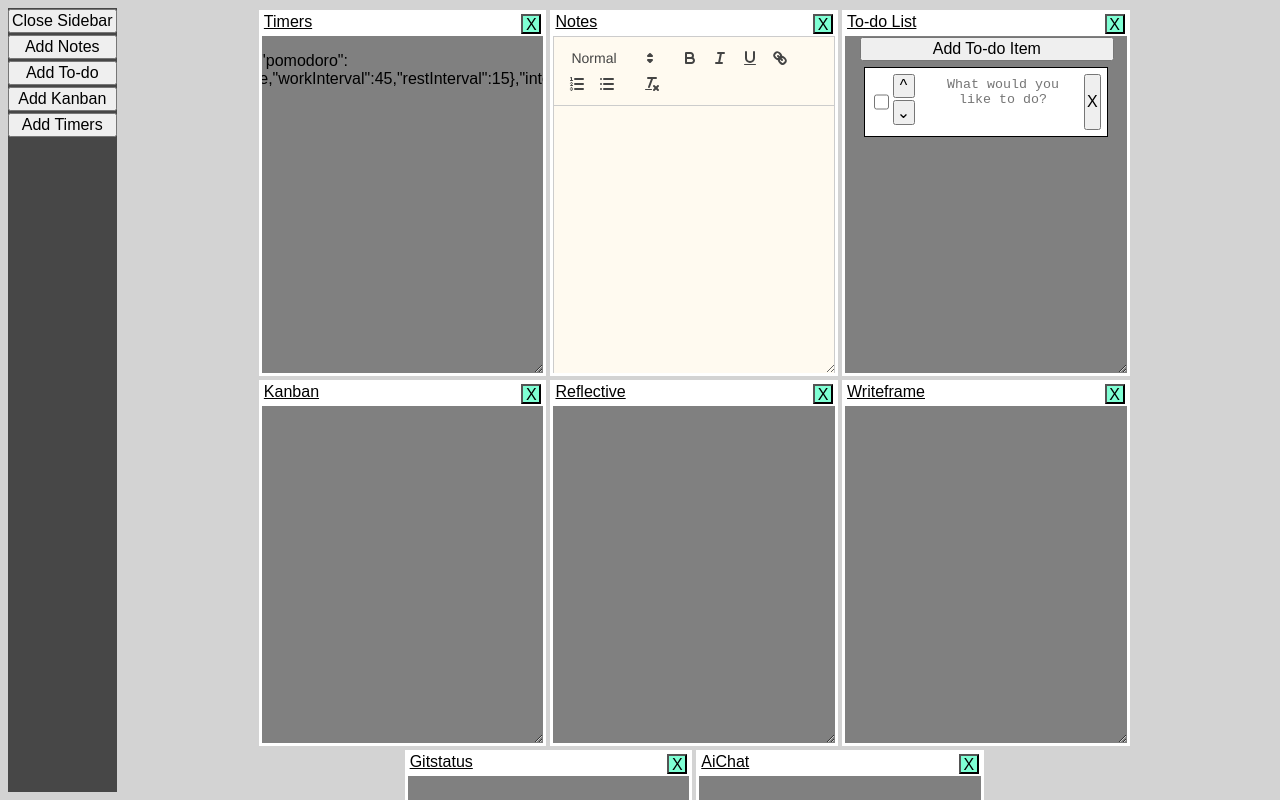
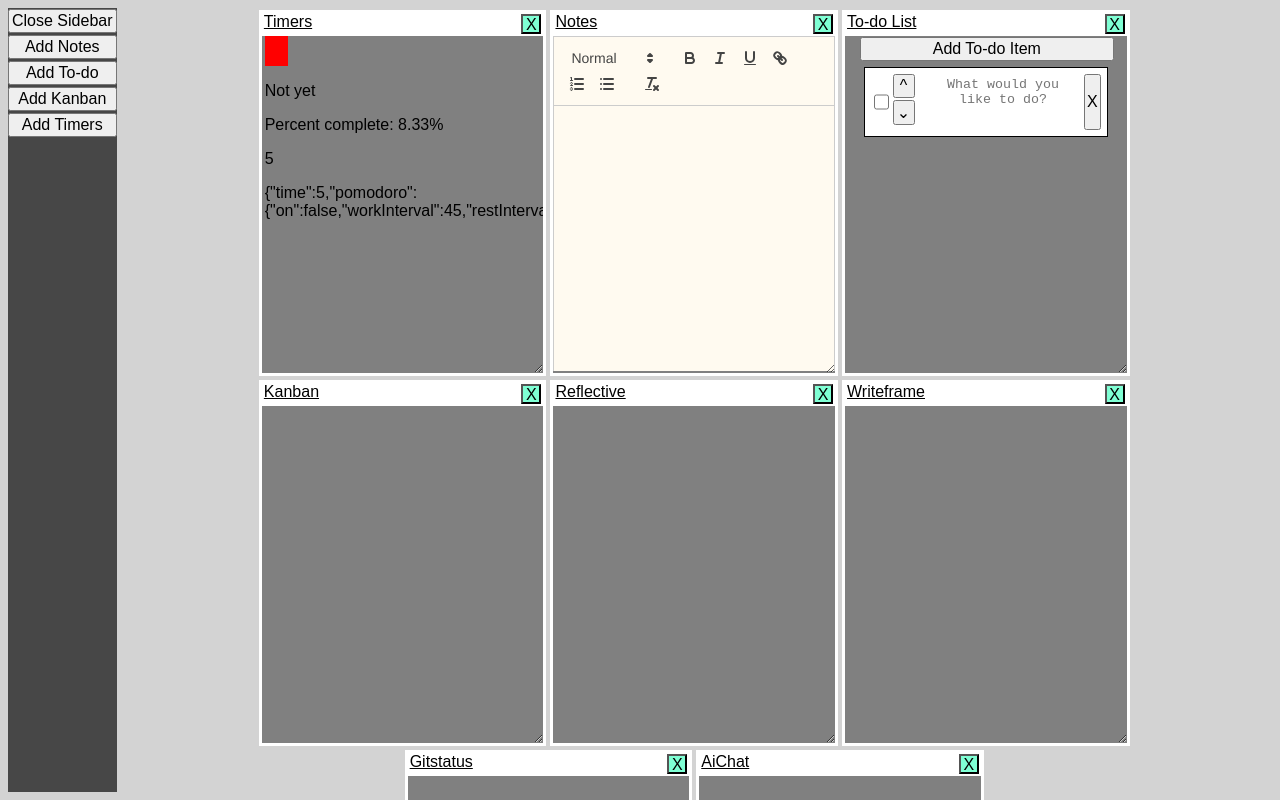
Before and after one commit to J-Wll/dev-companion, a React (Vite) app: page / in a window 1280 px wide. Shown: the top 800 px of the page. Built offline with nearby package versions, Linux system fonts and the light colour scheme.

Commit message:
Very basic progress bar to the timer

```diff
--- a/src/css/Module.css
+++ b/src/css/Module.css
@@ -1,9 +1,9 @@
 /* Reformat later to have seperate CSS files for the components within modules */
 
-.module{
+.module {
   resize: both;
   overflow: auto;
-    /* min-width: fit-content; */
+
   /* max-width: 90%; */
   margin: 2px;
   background-color: grey;
@@ -13,7 +13,7 @@
   height: 45vh;
 }
 
-  .module-title{
+.module-title {
   padding: 0;
   margin: 0;
   margin-right: 2px;
@@ -23,7 +23,7 @@
   width: max-content;
 }
 
-  .close-module{
+.close-module {
   background-color: aquamarine;
   width: 20px;
   height: 20px;
@@ -34,7 +34,7 @@
   cursor: pointer;
 }
 
-  .menu-bar{
+.menu-bar {
   display: flex;
   flex-direction: row;
   background-color: white;
@@ -45,23 +45,21 @@
   height: 20px;
 }
 
-  .module-body{
+.module-body {
   display: flex;
   justify-content: center;
+
   width: 100%;
-    height:calc(100% - 25px);
+  height: calc(100% - 25px);
+
   padding: 0;
   margin: 0;
 }
 
-  textarea{
+textarea {
   width: 100%;
   height: 100%;
+
   resize: none;
   padding: 0;
 }
-
-  /* Specific modules */
-  .Notes-module{
-    overflow: hidden;
-  }
--- a/src/css/css-module-content/NoteContent.css
+++ b/src/css/css-module-content/NoteContent.css
@@ -7,3 +7,7 @@
     padding: 0px;
     padding-bottom: 20px;
 }
+
+.Notes-module {
+    overflow: hidden;
+  }
--- a/src/css/css-module-content/TimerContent.css
+++ b/src/css/css-module-content/TimerContent.css
@@ -0,0 +1,7 @@
+.module-body {
+    overflow-x: hidden;
+}
+
+.module-body section {
+    max-width: 98%;
+}
--- a/src/module-contents/TimerContent.jsx
+++ b/src/module-contents/TimerContent.jsx
@@ -7,7 +7,7 @@ export default function TimerContent(props) {
     const [localData, setLocalData] = useState(props.dataFromGlobal);
 
     if (localData === undefined) {
-        setLocalData({ time: 0, pomodoro: { on: false, workInterval: 45, restInterval: 15 }, interval: 10 });
+        setLocalData(() => ({ time: 0, pomodoro: { on: false, workInterval: 45, restInterval: 15 }, interval: 1 }));
     }
 
     useEffect(() => {
@@ -19,18 +19,29 @@ export default function TimerContent(props) {
     useEffect(() => {
         const timer = setInterval(() => {
             console.log(props.counter, " interval");
+            if (localData.time < localData.interval * 60) {
+                console.log(localData.time < localData.interval * 60, localData.time, localData.interval * 60)
                 setLocalData((prev) => ({ ...prev, time: prev.time + 1 }))
-            if (localData.time === localData.interval * 60) {
+            }
+
+            if (localData.time >= localData.interval * 60) {
                 console.log("TIMER DONE")
             }
         }, 1000);
 
         return () => clearInterval(timer);
-    }, [])
+    }, [localData])
 
+    if (localData) {
+        const percentComplete = (localData.time / (localData.interval * 60)) * 100;
         return (
             <section>
+                <div style={{ height: "30px", width: `${(localData.time / (localData.interval * 60)) * 100}%`, backgroundColor: "red" }}></div>
+                <p>{localData.time >= localData.interval * 60 ? "Time reached" : "Not yet"}</p>
+                <p>Percent complete: {percentComplete.toFixed(2)}%</p>
+                <p>{localData.time}</p>
                 <p>{JSON.stringify(localData)}</p>
             </section>
         )
     }
+}
```
Lines whose indentation alone changed are shown as unchanged.
